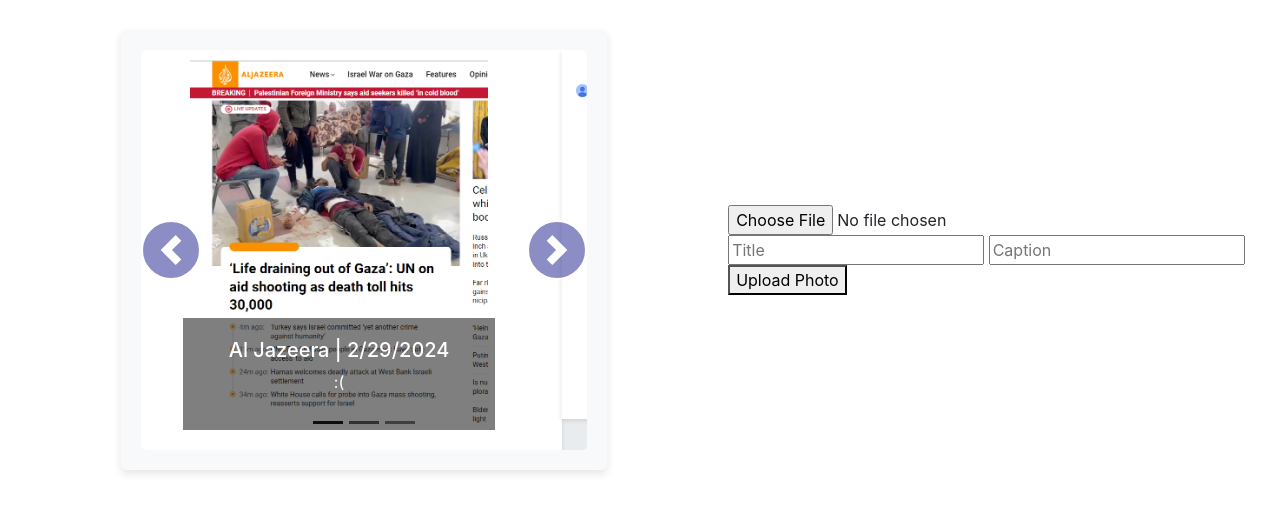
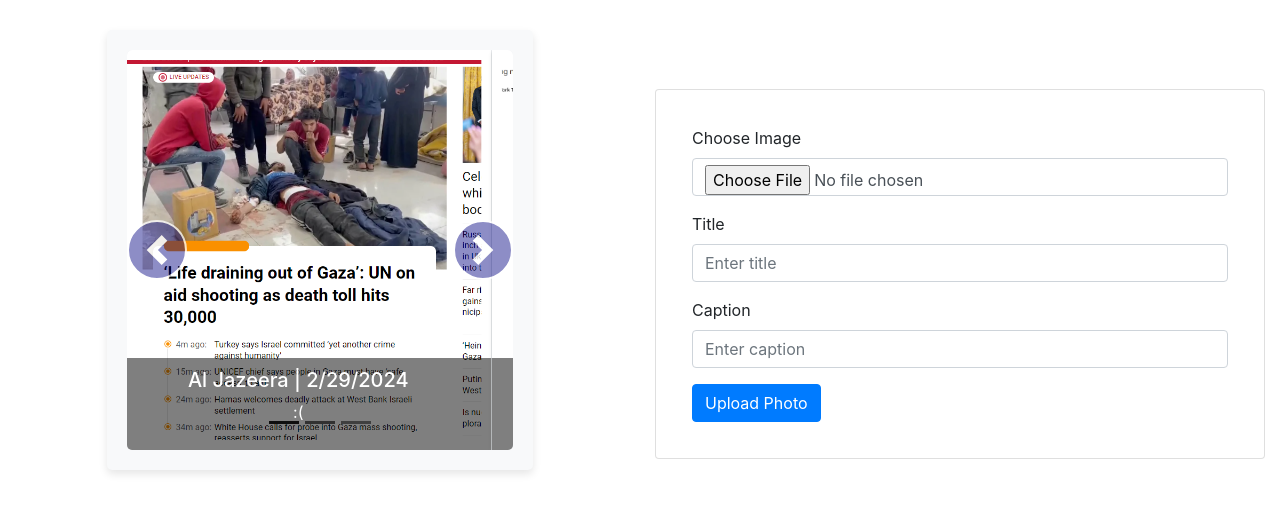
Before and after one commit to philtrachtenberg3/photo_album, a website: page public/index.html in a window 1280 px wide. Shown: the part 150-662 px from the top of the page. Drawn offline with nearby package versions, Linux system fonts and the light colour scheme; no server answers.

Commit message:
upload form using bootstrap

```diff
--- a/public/index.html
+++ b/public/index.html
@@ -54,12 +54,28 @@
             </div>
         </div>
     </div>
-    <form id="uploadForm" enctype="multipart/form-data">
-        <input type="file" name="image" required>
-        <input type="text" name="title" placeholder="Title" required>
-        <input type="text" name="caption" placeholder="Caption" required>
-        <button type="submit">Upload Photo</button>
-    </form>
+    <div class="container mt-5">
+        <div class="card">
+            <div class="card-body">
+                <form id="uploadForm" enctype="multipart/form-data" class="p-3">
+                    <div class="mb-3">
+                        <label for="image" class="form-label">Choose Image</label>
+                        <input type="file" class="form-control" id="image" name="image" required>
+                    </div>
+                    <div class="mb-3">
+                        <label for="title" class="form-label">Title</label>
+                        <input type="text" class="form-control" id="title" name="title" placeholder="Enter title" required>
+                    </div>
+                    <div class="mb-3">
+                        <label for="caption" class="form-label">Caption</label>
+                        <input type="text" class="form-control" id="caption" name="caption" placeholder="Enter caption" required>
+                    </div>
+                    <button type="submit" class="btn btn-primary">Upload Photo</button>
+                </form>
+            </div>
+        </div>
+    </div>
+
 
 
 <!-- Bootstrap JS, Popper.js, and jQuery for Bootstrap components to work properly -->
--- a/public/style.css
+++ b/public/style.css
@@ -18,7 +18,9 @@
 
 .carousel-item img {
     max-height: 400px; /* Adjust based on your preference, keeping the images smaller */
-    object-fit: contain; /* Keeps the image aspect ratio, fitting within the max-height */
+    height: 500px;
+    width: 100%;
+    object-fit: cover; /* Keeps the image aspect ratio, fitting within the max-height */
     margin: auto; /* Center the images within the carousel item */
     background-color: #FFF; /* White background to simulate a photo border */
     padding: 10px; /* Padding around images to simulate the border of a photo */
@@ -61,10 +63,21 @@
 }
 
 .carousel-caption {
-    background: rgba(0, 0, 0, 0.5); /* Semi-transparent background for captions */
-    color: white; /* Caption text color */
+    background: rgba(0, 0, 0, 0.5); /* Semi-transparent background */
+    max-height: 30%; /* Maximum height of the caption area */
+    bottom: 0; /* Align to the bottom of the carousel item */
+    left: 0; /* Align to the left edge of the carousel item */
+    right: 0; /* Align to the right edge of the carousel item */
+    padding: 10px; /* Adjust padding as needed */
+    width: 100%; /* Ensure the caption area is full width */
+    transform: translateY(0%); /* Override Bootstrap's default transform, if necessary */
+}
+
+.carousel-caption h5, .carousel-caption p {
+    overflow: hidden; /* Prevents text overflow */
+    text-overflow: ellipsis; /* Adds an ellipsis for overflowed text */
+    white-space: nowrap; /* Keeps the text on a single line */
 }
 
 
-
 /* Add more styles as needed */
```
